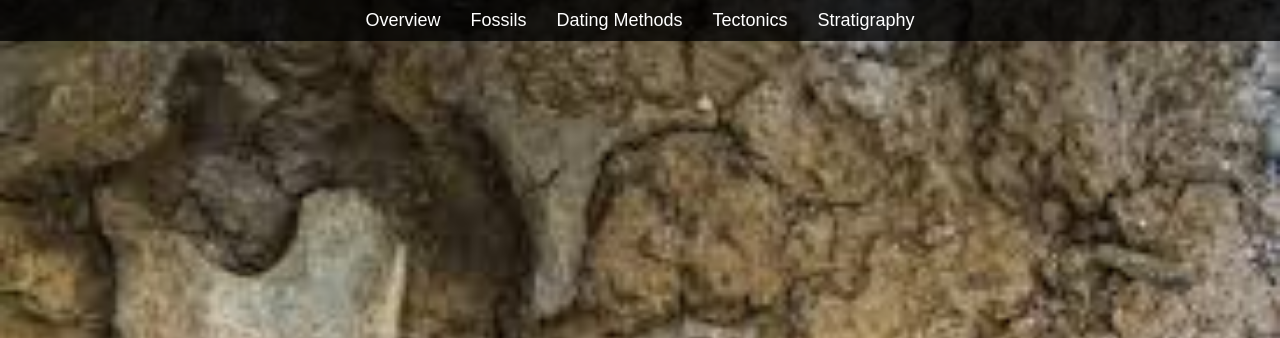
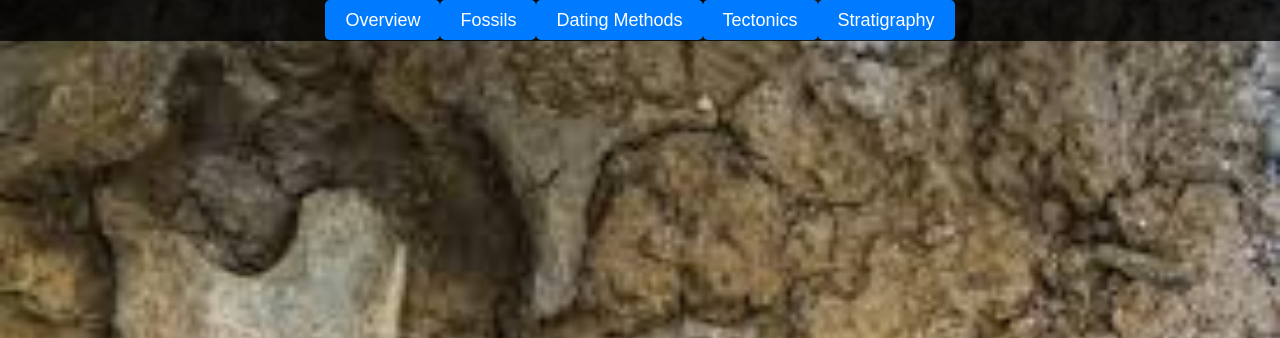
Before and after one commit to StPaulsColledge/FossilPresentation, a plain HTML site: page index.html in a window 1280 px wide. Shown: the top 338 px of the page. Drawn offline with Linux system fonts and the light colour scheme.

Commit message:
Update style.css

```diff
--- a/style.css
+++ b/style.css
@@ -9,6 +9,7 @@ body, html {
 nav {
     position: fixed;
     top: 0;
+    left: 0;
     width: 100%;
     background: rgba(0, 0, 0, 0.8);
     padding: 10px 0;
@@ -25,15 +26,26 @@ nav ul {
 }
 
 nav ul li {
-    margin: 0 15px;
+   display: inline;
 }
 
 nav ul li a {
     color: white;
     text-decoration: none;
     font-size: 18px;
+    padding: 10px 20px;
+    background: #007bff;
+    border-radius: 5px;
+    transition: 0.3s;
 }
 
+nav ul li a:hover {
+    background: #0056b3;
+}
+
+.content {
+    margin-top: 80px; /* Pushes sections down to prevent overlap */
+}
 .parallax {
     height: 100vh;
     background-size: cover;
```
